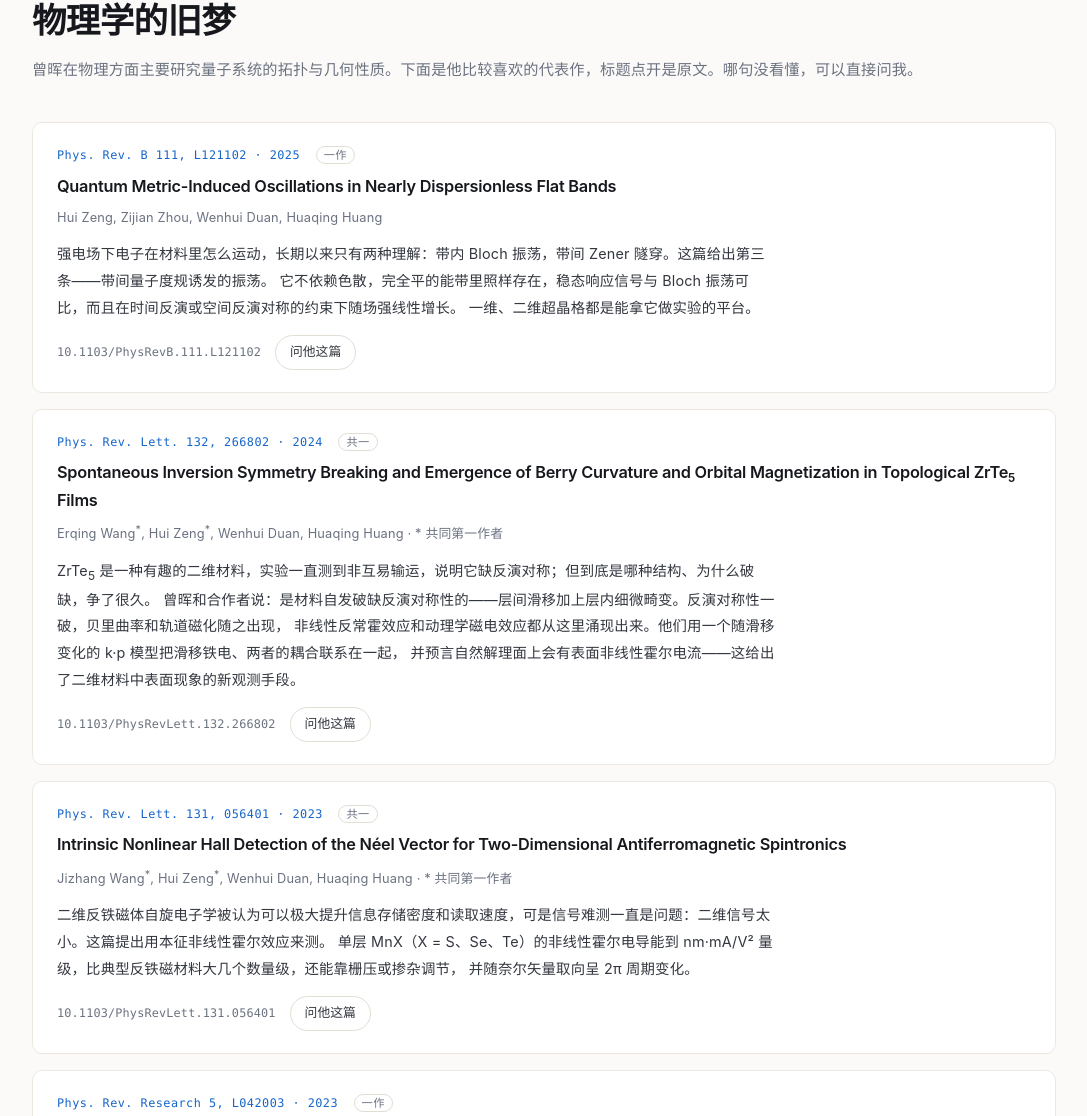
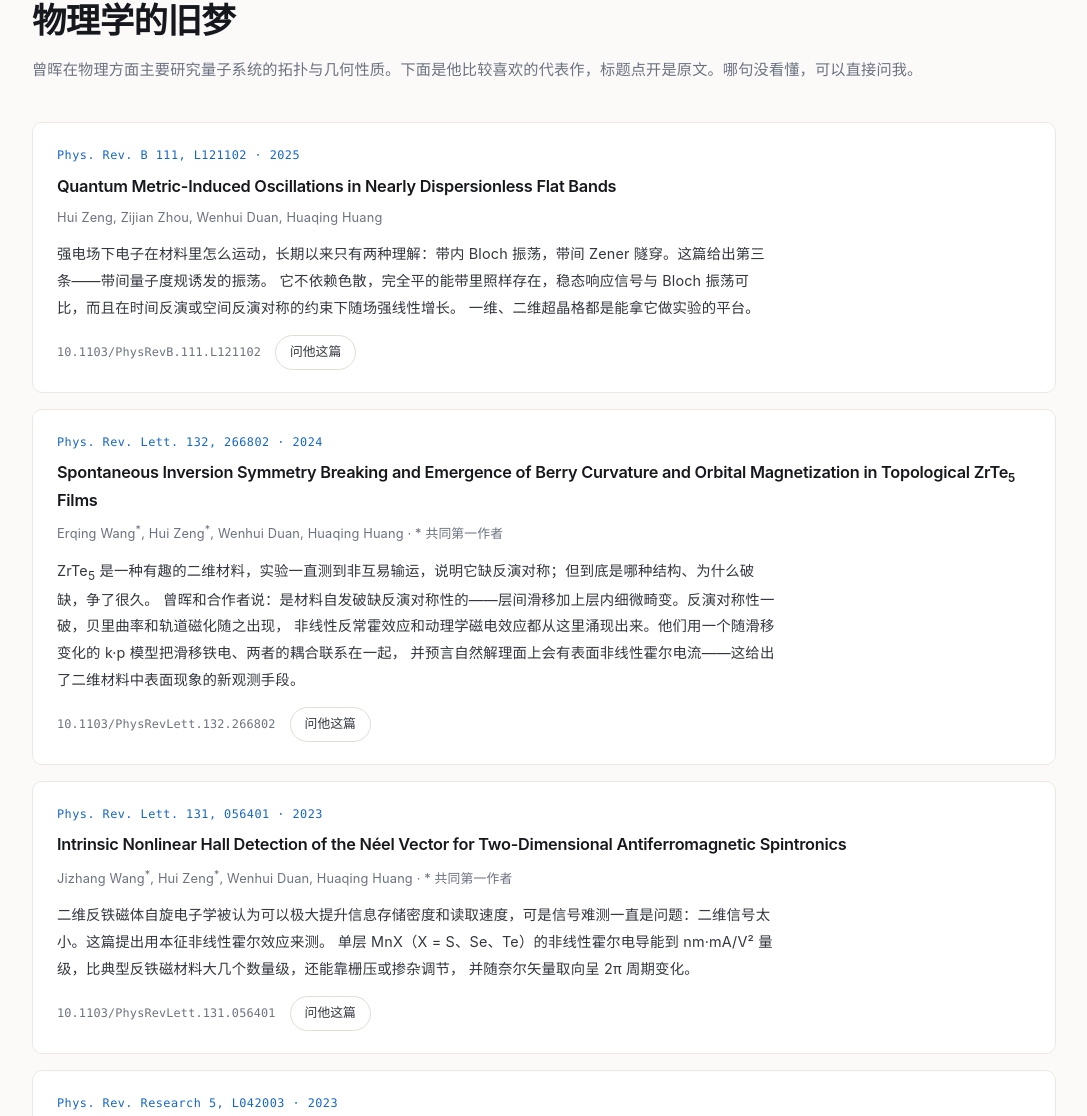
Before and after one commit to ZENG-Hui/ZENG-Hui.github.io, a plain HTML site: page index.html in a window 1280 px wide. Shown: the part 2406-3522 px from the top of the page, without its empty margins (96-1183 px from the left). Drawn offline with Linux system fonts and the light colour scheme.

Commit message:
docs(papers): drop the first-author badges

```diff
--- a/assets/css/style.css
+++ b/assets/css/style.css
@@ -493,16 +493,6 @@ p { margin: 0; }
   letter-spacing: 0.04em;
   color: var(--accent);
 }
-.paper-tag {
-  margin-left: 8px;
-  padding: 1px 7px;
-  border: 1px solid var(--border);
-  border-radius: 999px;
-  font-family: var(--font);
-  font-size: 0.7rem;
-  color: var(--muted);
-}
-
 .paper-title { margin: 0 0 8px; font-size: 1.02rem; line-height: 1.55; font-weight: 600; }
 .paper-title a { color: var(--text); text-decoration: none; border-bottom: 1px solid transparent; transition: color 0.2s ease, border-color 0.2s ease; }
 .paper-title a:hover { color: var(--accent); border-bottom-color: var(--accent); }
--- a/index.html
+++ b/index.html
@@ -197,7 +197,7 @@
 
       <ol class="papers">
         <li class="paper" data-paper="prb-l121102">
-          <p class="paper-venue">Phys. Rev. B 111, L121102 · 2025 <span class="paper-tag">一作</span></p>
+          <p class="paper-venue">Phys. Rev. B 111, L121102 · 2025</p>
           <h3 class="paper-title">
             <a href="https://doi.org/10.1103/PhysRevB.111.L121102" target="_blank" rel="noopener">Quantum Metric-Induced Oscillations in Nearly Dispersionless Flat Bands</a>
           </h3>
@@ -221,7 +221,7 @@
         </li>
 
         <li class="paper" data-paper="prl-132-266802">
-          <p class="paper-venue">Phys. Rev. Lett. 132, 266802 · 2024 <span class="paper-tag">共一</span></p>
+          <p class="paper-venue">Phys. Rev. Lett. 132, 266802 · 2024</p>
           <h3 class="paper-title">
             <a href="https://doi.org/10.1103/PhysRevLett.132.266802" target="_blank" rel="noopener">Spontaneous Inversion Symmetry Breaking and Emergence of Berry Curvature and Orbital Magnetization in Topological ZrTe<sub>5</sub> Films</a>
           </h3>
@@ -246,7 +246,7 @@
         </li>
 
         <li class="paper" data-paper="prl-131-056401">
-          <p class="paper-venue">Phys. Rev. Lett. 131, 056401 · 2023 <span class="paper-tag">共一</span></p>
+          <p class="paper-venue">Phys. Rev. Lett. 131, 056401 · 2023</p>
           <h3 class="paper-title">
             <a href="https://doi.org/10.1103/PhysRevLett.131.056401" target="_blank" rel="noopener">Intrinsic Nonlinear Hall Detection of the Néel Vector for Two-Dimensional Antiferromagnetic Spintronics</a>
           </h3>
@@ -270,7 +270,7 @@
         </li>
 
         <li class="paper" data-paper="prr-5-l042003">
-          <p class="paper-venue">Phys. Rev. Research 5, L042003 · 2023 <span class="paper-tag">一作</span></p>
+          <p class="paper-venue">Phys. Rev. Research 5, L042003 · 2023</p>
           <h3 class="paper-title">
             <a href="https://doi.org/10.1103/PhysRevResearch.5.L042003" target="_blank" rel="noopener">Generalization of the Nested Wilson Loop Formalism in Topological Dirac Semimetals with Higher-Order Fermi Arcs</a>
           </h3>
```
